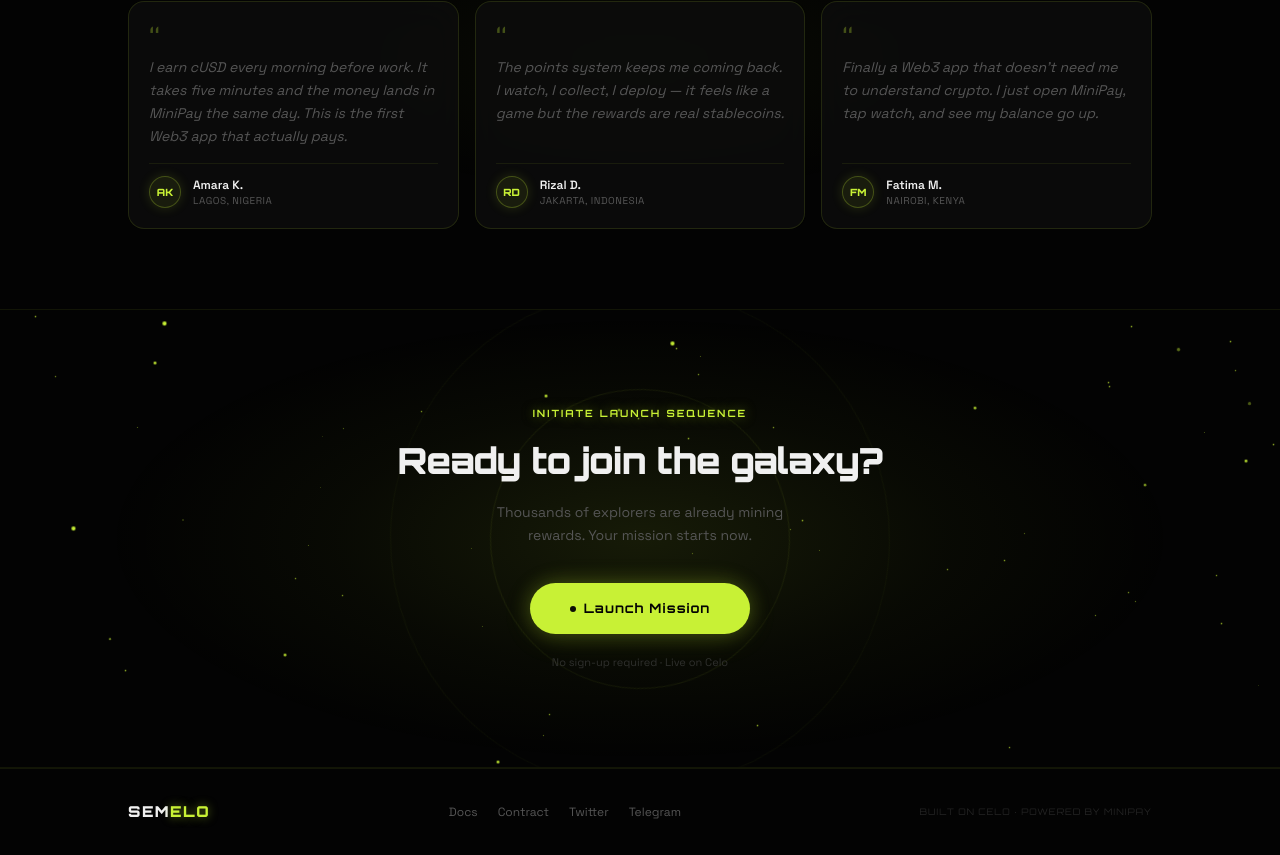
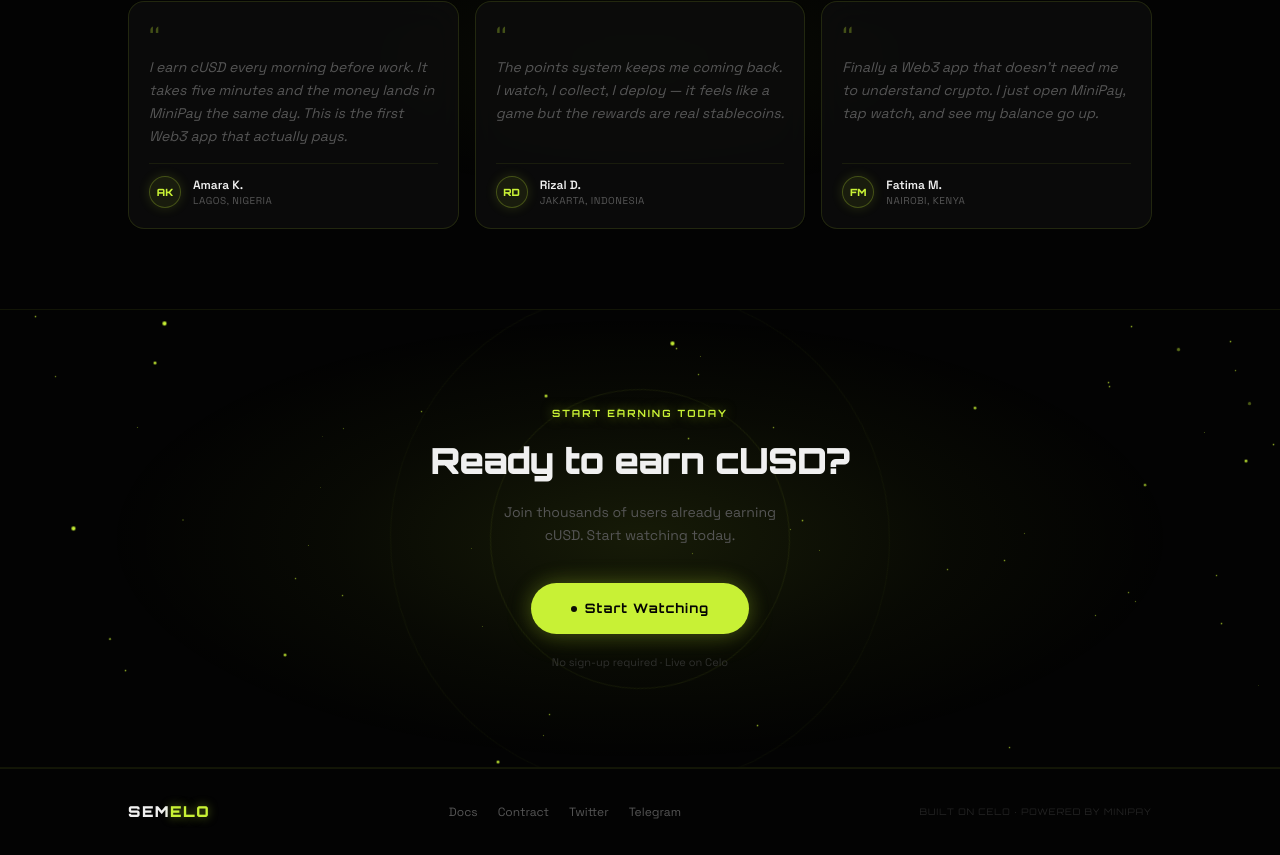
Before and after one commit to artomily/samelo, a Next.js app: page / in a window 1280 px wide. Shown: the part 2574-3429 px from the top of the page. Built offline with nearby package versions, Linux system fonts and the light colour scheme; what wagmi would draw is missing.

Commit message:
update: app/components/landing/CTASection.tsx — apply recent UI and API wiring changes

```diff
--- a/app/components/landing/CTASection.tsx
+++ b/app/components/landing/CTASection.tsx
@@ -27,15 +27,15 @@ export function CTASection() {
         <p className="font-display text-[10px] font-bold uppercase tracking-[0.2em] text-accent"
           style={{ textShadow: '0 0 12px rgba(200,241,53,0.5)' }}
         >
-          Initiate launch sequence
+          Start earning today
         </p>
 
         <h2 className="font-display text-3xl font-black tracking-tight text-primary sm:text-4xl">
-          Ready to join the galaxy?
+          Ready to earn cUSD?
         </h2>
 
         <p className="max-w-[34ch] text-sm leading-relaxed text-muted">
-          Thousands of explorers are already mining rewards. Your mission starts now.
+          Join thousands of users already earning cUSD. Start watching today.
         </p>
 
         <Link
@@ -43,7 +43,7 @@ export function CTASection() {
           className="btn-neon mt-4 inline-flex items-center gap-2 px-10 py-4 text-[13px]"
         >
           <span className="h-1.5 w-1.5 rounded-full bg-[#030303] animate-pulse" />
-          Launch Mission
+          Start Watching
         </Link>
 
         <p className="text-[11px] text-muted/50">No sign-up required · Live on Celo</p>
```
